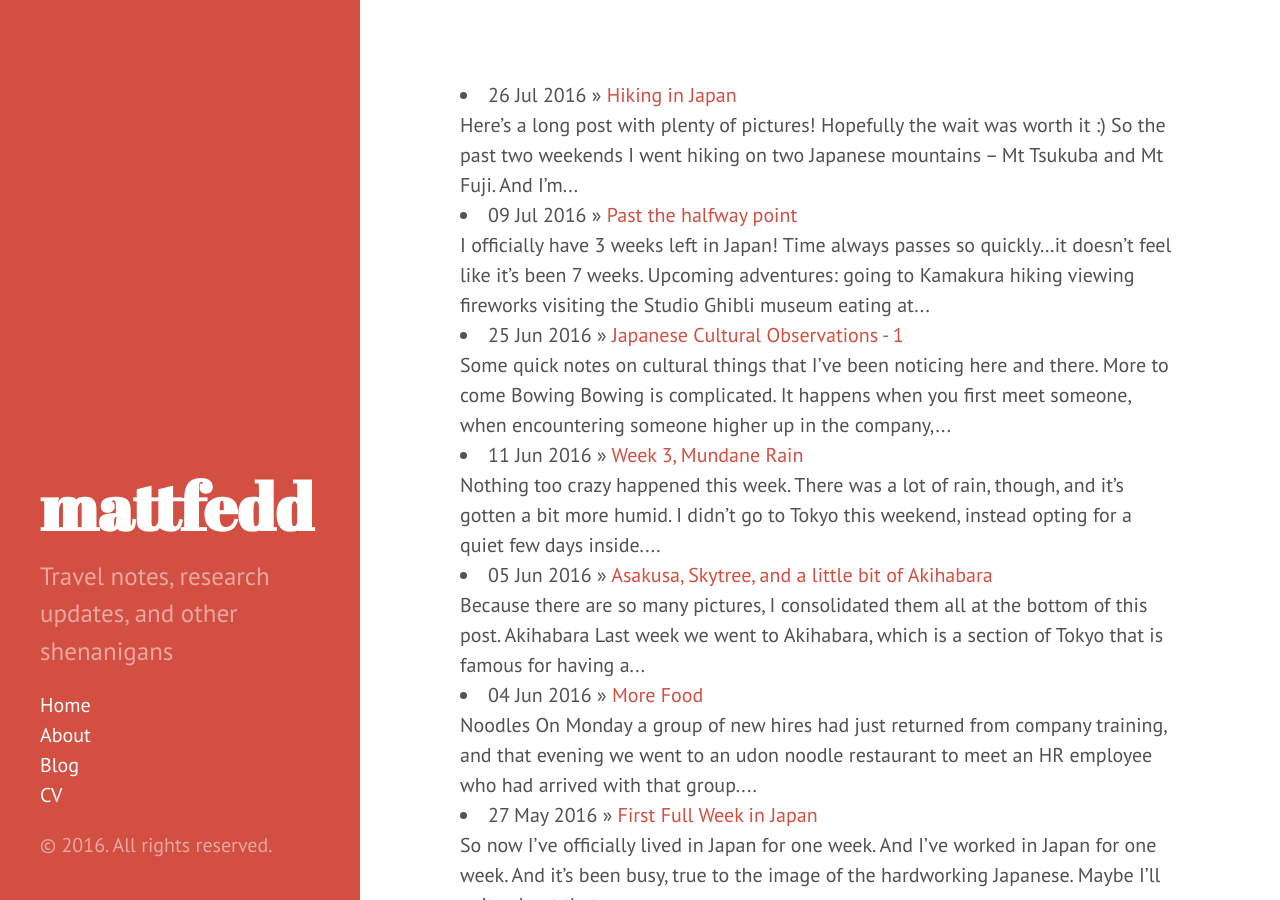
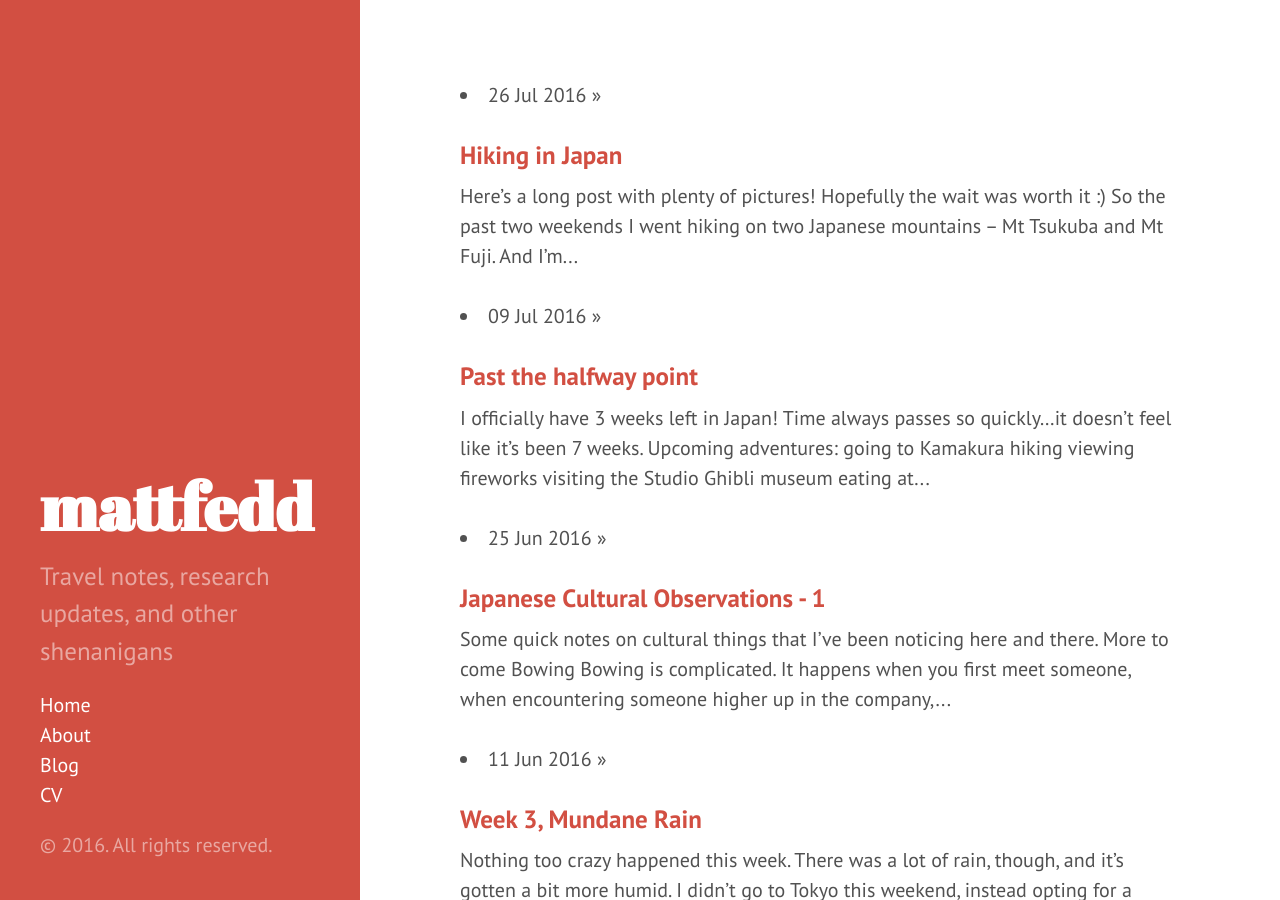
Before and after one commit to mattfedd/mattfedd.github.io, a Jekyll site: the page built from blog/index.html, in a window 1280 px wide and 900 px high. Built offline with Jekyll 4.4.1, drawn with Linux system fonts in a browser that asks for light colours; the list of posts is cut into pages by our own code.

Commit message:
Formatting on the blog list

```diff
--- a/blog/index.html
+++ b/blog/index.html
@@ -6,9 +6,9 @@ title: Blog
 <div class="posts">
   {% for post in paginator.posts %}
         <li>
-            <span class="list_date">{{ post.date | date_to_string }}</span> &raquo; <a href="{{ post.url }}"><span class="list_title"> {{ post.title }} </span><br></a>
+            <span class="list_date">{{ post.date | date_to_string }}</span> &raquo; <h3><a href="{{ post.url }}"><span class="list_title"> {{ post.title }} </span><br></a></h3>
             <span class="list_content">{{ post.content | strip_html | truncatewords:35}}</span>
-            <br />
+            <br /><br />
         </li>
     {% endfor %}
 </div>
```
